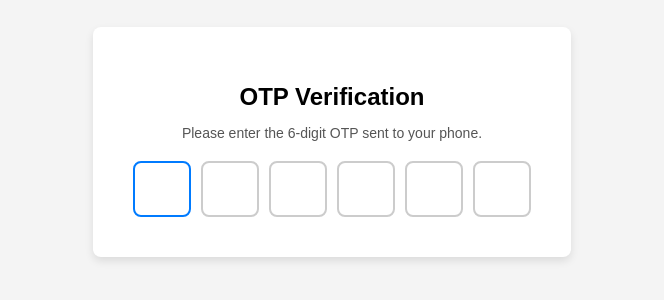
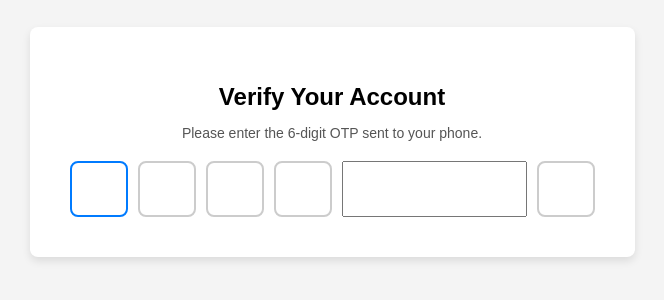
Before and after one commit to acciojob/OTP-Rajudas575, a website: page main.html in a window 1280 px wide. Shown: the part 258-558 px from the top of the page, without its empty margins (308-972 px from the left). Drawn offline with Linux system fonts and the light colour scheme.

Commit message:
created a submission

```diff
--- a/main.html
+++ b/main.html
@@ -9,7 +9,7 @@
 <body>
 	<!-- the entire body must be written by student -->
 	<div class="container">
-        <h1 id="verification_heading">OTP Verification</h1>
+        <h1 id="verification_heading">Verify Your Account</h1>
         <p id="verification_subtext">Please enter the 6-digit OTP sent to your phone.</p>
 
         <div class="code-container">
@@ -17,7 +17,7 @@
             <input type="text" maxlength="1" class="code" id="otp2">
             <input type="text" maxlength="1" class="code" id="otp3">
             <input type="text" maxlength="1" class="code" id="otp4">
-            <input type="text" maxlength="1" class="code" id="otp5">
+            <input type="text" maxlength="1" class="code-5" id="otp5">
             <input type="text" maxlength="1" class="code" id="otp6">
         </div>
     </div>
```
